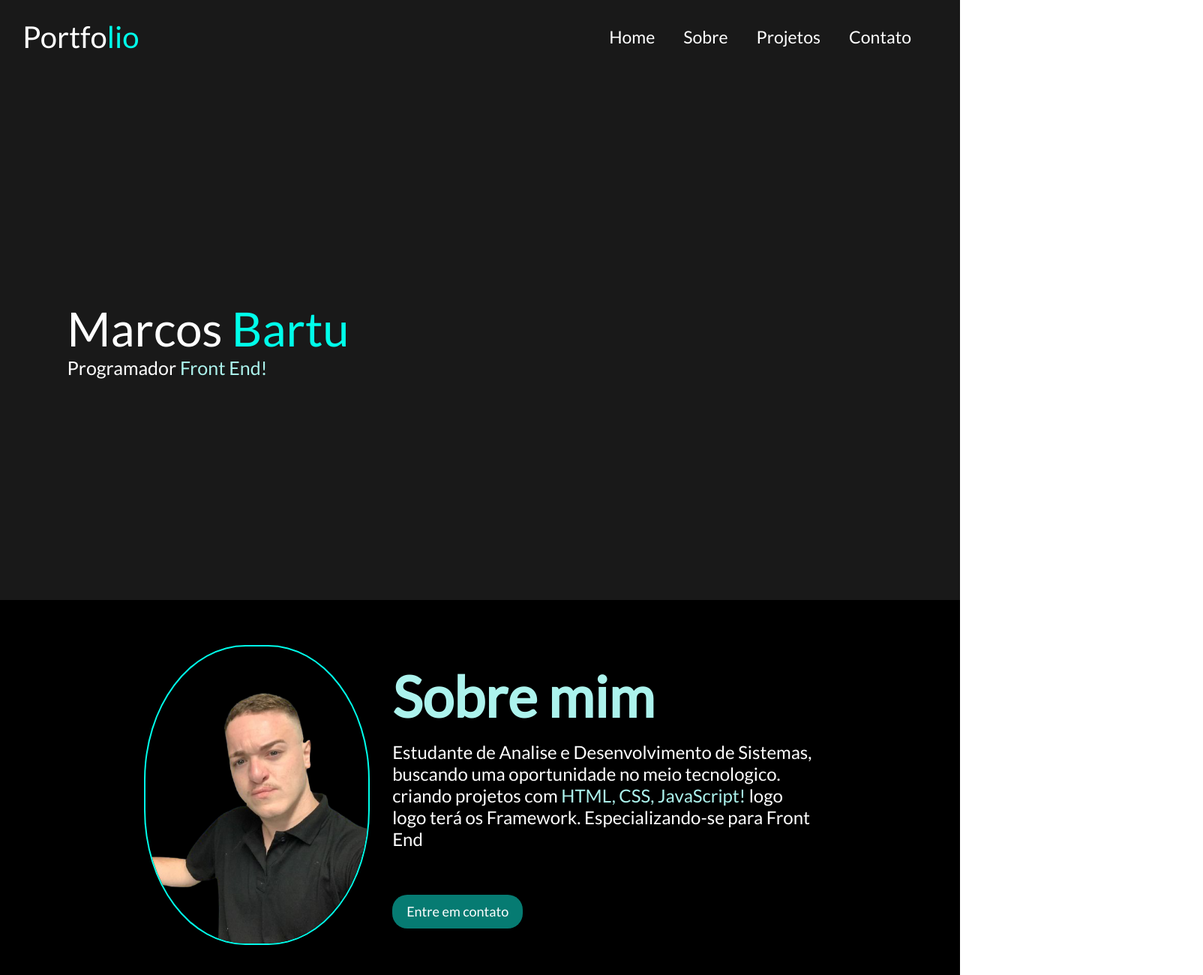
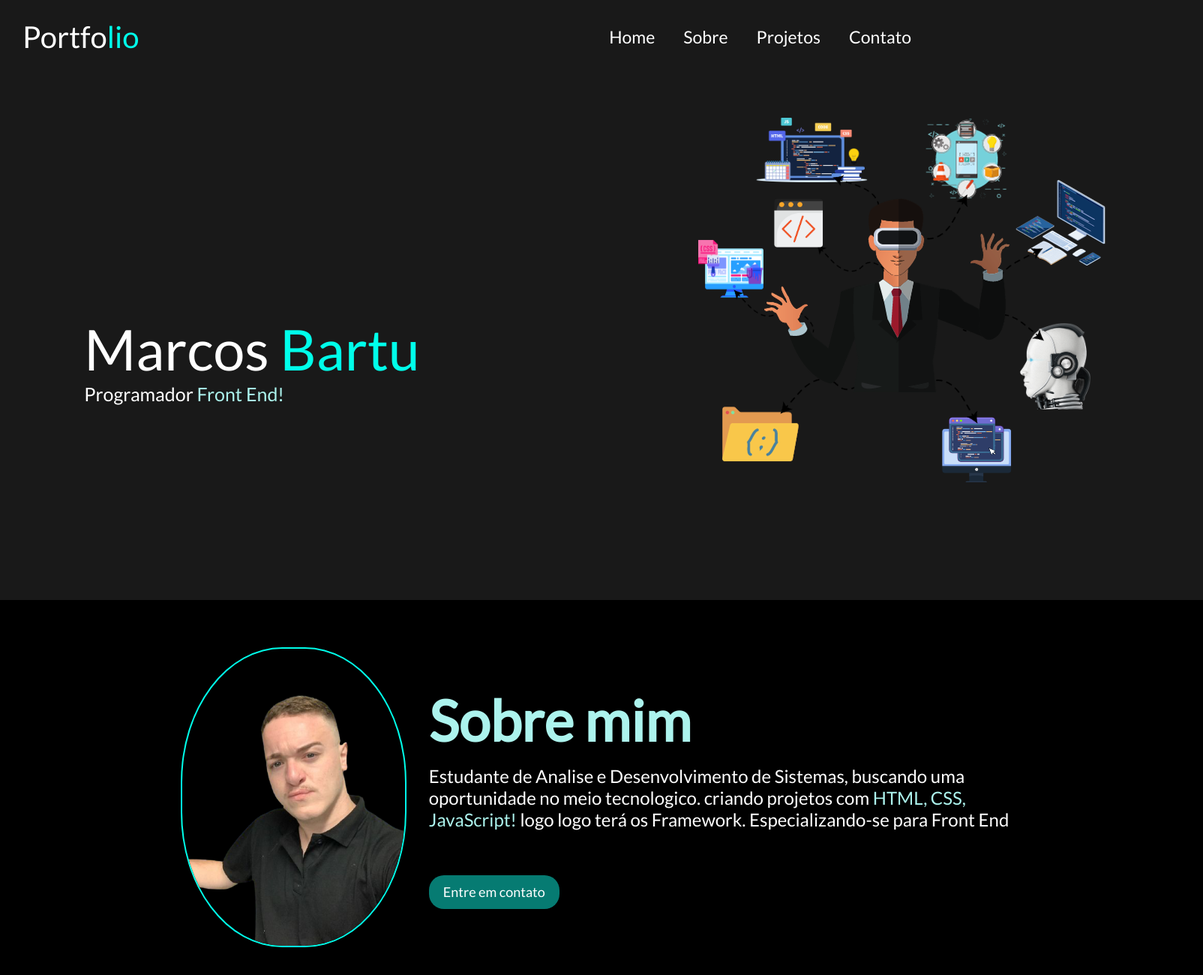
Before and after one commit to MarcosBartu/portfolio, a plain HTML site: page index.html in a window 1280 px wide. Shown: the top 1300 px of the page at 75% size, 1604 px wide, since content can reach past the window. Drawn offline with Linux system fonts and the light colour scheme.

Commit message:
Atualização

```diff
--- a/index.html
+++ b/index.html
@@ -11,11 +11,13 @@
     <link href="https://fonts.googleapis.com/css2?family=Lato:ital,wght@0,100;0,300;0,400;1,100&display=swap"
         rel="stylesheet">
     <link rel="shortcut icon" href="img/icons8-portfólio-16.png" type="image/x-icon">
+    <script defer src="script.js"></script>
     <title>Marcos Bartu</title>
 </head>
 
 
 <body id="home">
+
     <div class="caixa-principal">
         <nav>
             <h2 class="portfolio">Portfo<span>lio</span></h2>
@@ -27,10 +29,22 @@
             </ul>
         </nav>
 
-        <div class="meu-nome">
-            <h1>Marcos <span>Bartu</span></h1>
-            <h3>Programador <span>Front End!<span></h3>
-        </div>
+
+            <div class="img-back" style="width: 100%;">
+
+                <div class="meu-nome">
+                    <h1>Marcos <span>Bartu</span></h1>
+                    <h3>Programador <span>Front End!<span></h3>
+                </div>
+
+                <div style="width: 50%;">
+                    <img src="img/img-pequeno.png" alt="img-background">
+                </div>
+
+            </div>
+
+
+
     </div>
 
     <section id="sobre">
@@ -41,7 +55,7 @@
                 criando
                 projetos com <span>HTML, CSS, JavaScript!</span> logo logo terá os Framework. Especializando-se para
                 Front End</p>
-            <button>Entre em contato</button>
+            <button><a href="#contato">Entre em contato</a></button>
         </div>
     </section>
 
--- a/style.css
+++ b/style.css
@@ -4,15 +4,24 @@
     box-sizing: border-box;
     font-family: 'Lato', sans-serif;
 
+
+}
+
+body {
+    min-width: 1604px;
+    min-height: 2844px;
+    background-color: #000000;
 }
 
 .caixa-principal {
     height: 100vh;
     width: 100%;
-    background-image: url(./img/backgroundd.png);
-    background-size: cover;
+    background-size: auto;
     background-position: center;
     background-color: #191919;
+
+
+
 }
 
 nav {
@@ -25,9 +34,10 @@ nav {
     position: fixed;
     right: 0;
     left: 0;
+    z-index: 10;
+}
 
 
-}
 
 .portfolio {
     color: #ffffff;
@@ -64,10 +74,23 @@ nav ul a {
     text-decoration: none;
 }
 
+
+.img-back {
+    display: flex;
+    float: left;
+    flex-direction: row;
+    justify-content: space-between;
+    align-items: inherit;
+
+
+}
 .meu-nome {
     position: relative;
     top: 50%;
     left: 7%;
+    float: right;
+    width: 50%;
+    top: 420px;
 
 }
 
@@ -75,6 +98,7 @@ h1 {
     color: white;
     font-size: 75px;
     font-weight: 400;
+
 }
 
 h1 span {
@@ -91,6 +115,7 @@ h1 span {
     color: rgb(172, 243, 237)
 }
 
+
 section {
     display: flex;
     align-items: center;
@@ -100,6 +125,7 @@ section {
 
 section img {
     height: 400px;
+    object-fit: cover;
     border-radius: 45%;
     border: 2px solid rgb(0, 255, 234);
     margin-right: 30px;
@@ -137,6 +163,12 @@ section div button:hover {
     border: 1px solid rgb(6 123 114);
     transition: 0,5s;
 }
+
+section div button a {
+    text-decoration: none;
+    color: inherit;
+}
+
 
 .projetos {
     background-color: #191919;
@@ -196,6 +228,7 @@ section div button:hover {
 }
 
 footer {
+    background-size: cover;
     background-color: #000000;
     padding-top: 100px;
     padding-bottom: 120px;
@@ -203,6 +236,10 @@ footer {
     flex-direction: column;
     align-items: center;
     justify-content: center;
+    position: sticky;
+
+
+
 }
 
 footer h5 {
@@ -220,6 +257,8 @@ footer p {
 .social {
     display: flex;
     gap: 20px;
+
+
 }
 
 .social img {
@@ -244,30 +283,7 @@ footer p {
     background-color: rgb(15, 206, 190);
 }
 
-@media (max-width: 1300px) {
-    .caixa-principal {
-    background-image: none;
-    }
 
-    .meu-nome {
-        position: absolute;
-        top: 50%;
-        left: 7%;
-    }
-
+@media(min-width: 992px) and (max-width: 1919px) {
 
 }
-
-@media (max-width: 1300px) {
-    h1 {
-        font-size: 63px;
-    }
-}
-
-@media (max-width: 992px) {
-    .meu-nome {
-        top: 50%;
-        left: 7%;
-    }
-
-}
```
Also changed, not shown: img/back.png (added), img/back1.png (added), img/back2.png (added), img/back3.png (added), img/img-pequeno.png (added), script.js (added).
